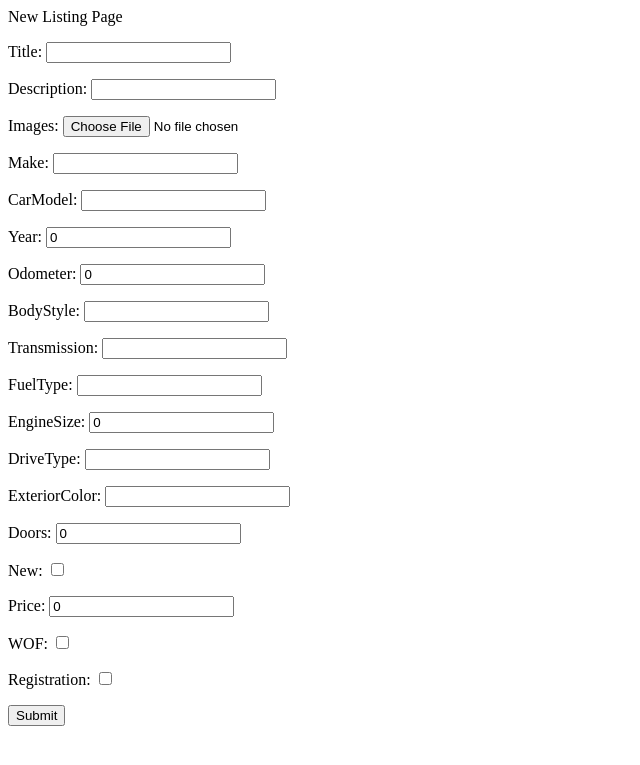
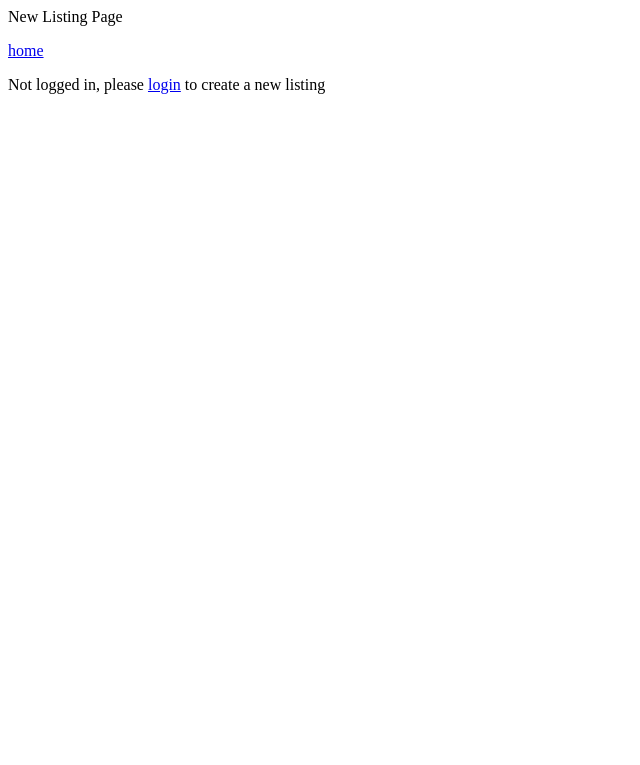
Before and after one commit to LukeNZL/KaiparaCars, a Django app: page /newlisting/ in a window 1280 px wide. Shown: the top 765 px of the page, without its empty margins (0-640 px from the left). Run offline with Django 4.2, Linux system fonts and the light colour scheme.

Commit message:
user login logout register functionality, Listing creating and viewing funcitonality,backend todos added to views page.

```diff
--- a/KCApp/forms.py
+++ b/KCApp/forms.py
@@ -9,7 +9,7 @@ class RegisterForm(UserCreationForm):
     username = forms.CharField(label='username', min_length=4, max_length=150)
     password1 = forms.CharField(label='password', widget=forms.PasswordInput)
     password2 = forms.CharField(label='Confirm password', widget=forms.PasswordInput)
-
+    email = forms.EmailField(label='email', max_length=150)
     # makes all characters lowercase so users can't make duplicate accounts with different capitalisations.
     # also, then checks username with names already in the database
     # these functions validate the form when the corresponding function is called in the views file
@@ -19,6 +19,10 @@ class RegisterForm(UserCreationForm):
         if new.count():
             raise ValidationError("User Already Exist")
         return username
+
+    def email_clean(self):
+        email = self.cleaned_data['email'].lower()
+        return email
 
     def clean_password2(self):
         password1 = self.cleaned_data['password1']
@@ -43,22 +47,22 @@ class ListingForm(ModelForm):
 
             'Title',
             'Description',
-            'Images',
-            'Make',
-            'CarModel',
-            'Year',
-            'Odometer',
-            'BodyStyle',
-            'Transmission',
-            'FuelType',
-            'EngineSize',
-            'DriveType',
-            'ExteriorColor',
-            'Doors',
-            'New',
+            #'Images',
+            #'Make',
+            #'CarModel',
+            #'Year',
+            #'Odometer',
+            #'BodyStyle',
+            #'Transmission',
+            #'FuelType',
+            #'EngineSize',
+            #'DriveType',
+            #'ExteriorColor',
+            #'Doors',
+            #'New',
             'Price',
-            'WOF',
-            'Registration',
+            #'WOF',
+            #'Registration',
 
 
         ]
--- a/KCApp/models.py
+++ b/KCApp/models.py
@@ -13,24 +13,24 @@ from django.contrib.auth.models import AbstractUser
 
 class listing(models.Model):
 
-    Title=models.CharField(max_length=30)
-    Description=models.CharField(max_length=200)
-    Images=models.ImageField(upload_to='images/')
-    Make=models.CharField(max_length=200)
-    CarModel=models.CharField(max_length=200)
-    Year=models.IntegerField(default=0)
-    Odometer=models.IntegerField(default=0)
-    BodyStyle=models.CharField(max_length=200)
-    Transmission=models.CharField(max_length=200)
-    FuelType=models.CharField(max_length=200)
-    EngineSize=models.DecimalField(default=0,decimal_places=2, max_digits=5)
-    DriveType=models.CharField(max_length=200)
-    ExteriorColor=models.CharField(max_length=200)
-    Doors=models.IntegerField(default=0)
-    New=models.BooleanField()
-    Price=models.DecimalField(default=0, decimal_places=2, max_digits=9)
-    WOF=models.BooleanField()
-    Registration=models.BooleanField()
+    Title=models.CharField(max_length=30, null=True)
+    Description=models.CharField(max_length=200, null=True)
+    Images=models.ImageField(upload_to='images/', null=True)
+    Make=models.CharField(max_length=200, null=True)
+    CarModel=models.CharField(max_length=200, null=True)
+    Year=models.IntegerField( null=True)
+    Odometer=models.IntegerField( null=True)
+    BodyStyle=models.CharField(max_length=200, null=True)
+    Transmission=models.CharField(max_length=200, null=True)
+    FuelType=models.CharField(max_length=200, null=True)
+    EngineSize=models.DecimalField(decimal_places=2, max_digits=5, null=True)
+    DriveType=models.CharField(max_length=200, null=True)
+    ExteriorColor=models.CharField(max_length=200, null=True)
+    Doors=models.IntegerField( null=True)
+    New=models.BooleanField( null=True)
+    Price=models.DecimalField(decimal_places=2, max_digits=9, null=True)
+    WOF=models.BooleanField( null=True)
+    Registration=models.BooleanField( null=True)
     created = models.DateTimeField(auto_now_add=True)
 
     def __str__(self):
--- a/KCApp/templates/KCApp/LandingPage.html
+++ b/KCApp/templates/KCApp/LandingPage.html
@@ -4,4 +4,3 @@
 <a href="{% url 'listings' %}">listings</a>
 <a href="{% url 'login' %}">login</a>
 <a href="{% url 'newlisting' %}">newlisting</a>
-<a href="{% url 'viewlisting' %}">viewlisting</a>
--- a/KCApp/templates/KCApp/NewListing.html
+++ b/KCApp/templates/KCApp/NewListing.html
@@ -1,7 +1,26 @@
 <p>New Listing Page</p>
+<a href="{% url 'landingpage' %}">home</a>
 
-<form action = "" method = "post">
-    {% csrf_token %}
-    {{form.as_p}}
-    <input type="submit" value="Submit">
-</form>
+
+<div>
+    {% if request.user.is_authenticated %}
+        <form action = "" method = "POST">
+            {% csrf_token %}
+            {{form.as_p}}
+            Title: <input type="text" name="Title" placeholder="enter title">
+            <p></p>
+            Description: <input type="text" name="Description" placeholder="enter description">
+            <p></p>
+            Price: <input type="text" name="Price" placeholder="enter price">
+            <p></p>
+            <button type="submit" name="create_listing">Create Listing</button>
+
+        </form>
+
+    {% else %}
+
+        <p>Not logged in, please <a href="{% url 'login' %}">login</a> to create a new listing</p>
+
+
+    {% endif %}
+</div>
--- a/KCApp/templates/KCApp/ViewListing.html
+++ b/KCApp/templates/KCApp/ViewListing.html
@@ -1 +1,6 @@
 <p>View Listings page</p>
+<a href="{% url 'landingpage' %}">home</a>
+
+<p>Listing: {{ViewListing}}</p>
+<p>Desription: {{ViewListing.Description}}</p>
+<p>Price:${{ViewListing.Price}}</p>
--- a/KCApp/urls.py
+++ b/KCApp/urls.py
@@ -7,7 +7,9 @@ urlpatterns = [
     path('', views.LandingPage, name='landingpage'),
     path('listings/', views.Listings, name='listings'),
     path('newlisting/', views.NewListing, name='newlisting'),
-    path('viewlisting/', views.ViewListing, name='viewlisting'),
-    path('login/', views.login, name='login'),
+    path('listing_<int:listing_id>/', views.ViewListing, name='viewlisting'),
+    path('login/', views.UserLogin, name='login'),
+    path('logout/', views.logoutUser, name='logout'),
+
 
 ]
--- a/KCApp/views.py
+++ b/KCApp/views.py
@@ -1,21 +1,91 @@
+from django.shortcuts import render, get_object_or_404, redirect
+from .forms import ListingForm, RegisterForm
+from django.contrib import messages
+from django.contrib.auth.models import User
+from django.contrib.auth import authenticate, login, logout
 from django.shortcuts import render
-from .forms import ListingForm
+from .models import listing
 # Create your views here.
 
 def LandingPage(request):
     return render(request, 'LandingPage.html')
 
 def Listings(request):
-    return render(request, 'Listings.html')
+
+    ListingList = listing.objects.order_by('created')
+
+    print(ListingList)
+
+    context = {'ListingList': ListingList}
+    return render(request, 'Listings.html', context)
 
 def NewListing(request):
     form=ListingForm()
-    context = {}
-    context['form']=form
-    return render(request, 'NewListing.html',context)
 
-def ViewListing(request):
-    return render(request, 'ViewListing.html')
+    if request.method == 'POST':
+        form=ListingForm(request.POST)
+        print(form.data)
+        if form.is_valid():
+            new_listing = form.save(commit=False)
+            new_listing.save()
+        else:
+            print("An error occurred during listing creation (2)")
+            messages.error(request, 'An error occurred during listing creation (2)')
 
-def login(request):
+
+
+
+    return render(request, 'NewListing.html')
+
+def ViewListing(request, listing_id):
+
+    #ViewListing = listing.objects.get(listing, id=listing_id)
+    ViewListing = get_object_or_404(listing, id=listing_id)
+
+    #print(ViewListing)
+    #print(ViewListing.Description)
+    context = {'ViewListing': ViewListing}
+    return render(request, 'ViewListing.html', context)
+
+def UserLogin(request):
+    ## login ##
+    form = RegisterForm()
+
+    if request.method == 'POST':
+        if "register" in request.POST:  # add the name "register" in your html button
+            form = RegisterForm(request.POST)
+            print(form.data)
+            if form.is_valid():
+                user = form.save(commit=False)
+                user.username = user.username.lower()
+                user.email = user.email.lower()
+                user.save()
+                login(request, user)
+            else:
+                messages.error(request, 'An error occurred during registration (1)')
+
+        if "login" in request.POST:  # add the name "login" in your html button
+            username = request.POST.get('username').lower()
+            password = request.POST.get('password')
+
+            try:
+                user = User.objects.get(username=username)
+            except:
+                messages.error(request, 'User does not exist')
+            user = authenticate(request, username=username, password=password)
+            if user is not None:
+                login(request, user)
+            else:
+                messages.error(request, 'Username or password does not exist')
     return render(request, 'login.html')
+    ## login ##
+
+def logoutUser(request):
+    logout(request)
+    return redirect('login')
+
+#beckend todo: mylistings page with crud functionality
+#accounts page with crud functionality
+#search functionality
+#Catagories
+#Stripe
```
Also changed, not shown: KCApp/templates/KCApp/Listings.html (+12 -0 lines), KCApp/templates/KCApp/Login.html (+34 -0 lines), KCApp/migrations/0002_alter_listing_doors_alter_listing_enginesize_and_more.py (added), KCApp/migrations/0003_alter_listing_bodystyle_alter_listing_carmodel_and_more.py (added), db.sqlite3.
